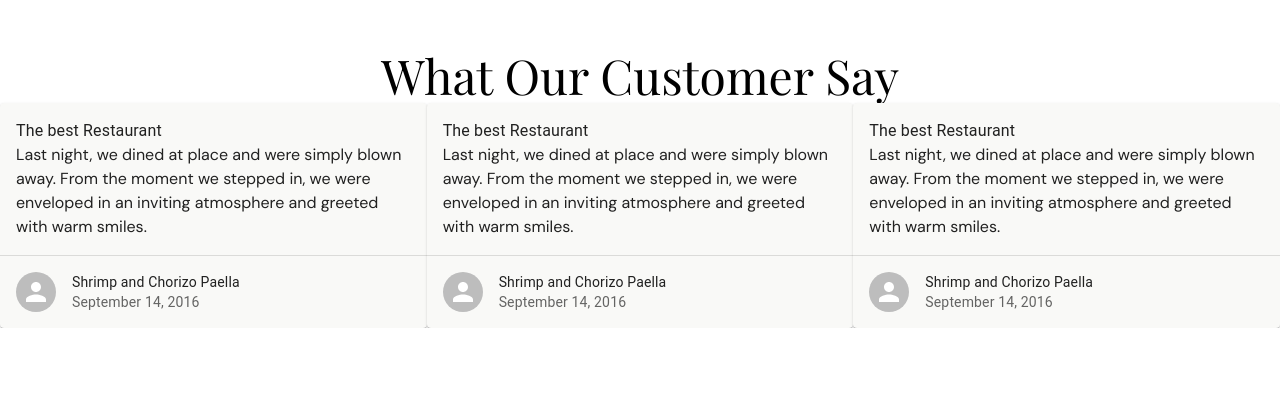
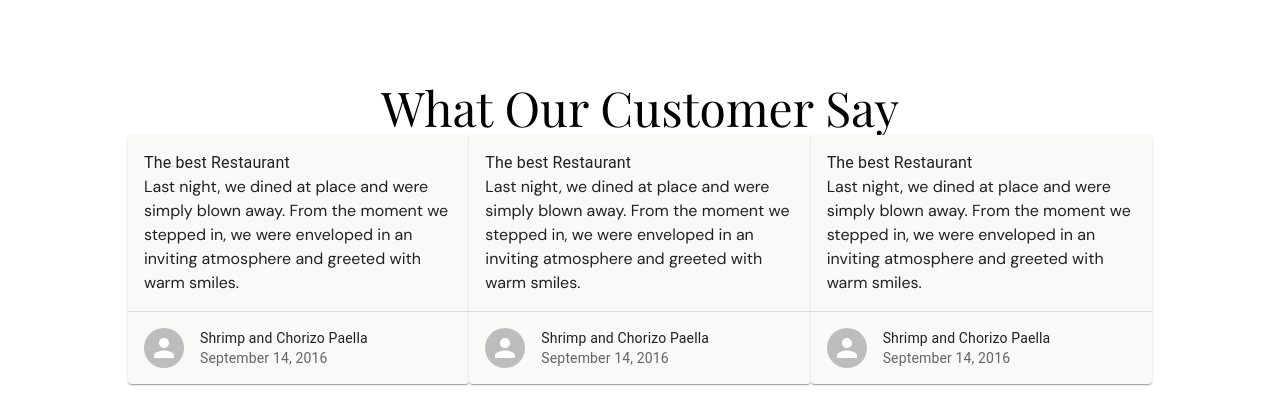
Before and after one commit to Satria-WS/warung-ponorogo, a React (Create React App) app: page / in a window 1280 px wide. Shown: the part 4180-4593 px from the top of the page. Before the commit the page ends 4508 px from the top, so only its background shows below. Built offline with nearby package versions, Linux system fonts and the light colour scheme; a web font is replaced by a local one.

Commit message:
add pading

```diff
--- a/src/components/home/Home.jsx
+++ b/src/components/home/Home.jsx
@@ -448,7 +448,9 @@ const Home = () => {
           </div>
         </Box>
         {/* our customer */}
-        <Box>
+        <Box sx={{
+          padding:"2rem 8rem"
+        }}>
           <Typography
             sx={{
               fontFamily: "Playfair Display",
```
